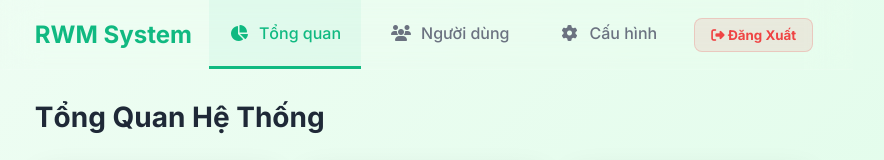
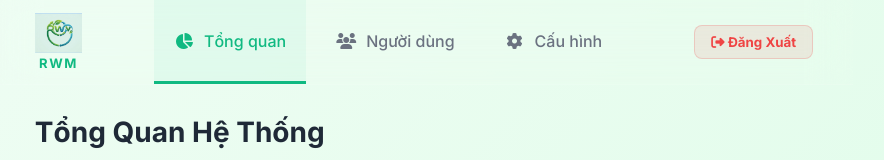
Before and after one commit to DinhBaoNg/rwm-system, a React (Vite) app in the folder Front-End/Main-website/: page /admin in a window 1280 px wide. Shown: the top 160 px of the page, without its empty margins (216-1100 px from the left). Built offline with nearby package versions, Linux system fonts and the light colour scheme.

Commit message:
✨ Tích hợp logo RWM mới vào Topbar

```diff
--- a/Front-End/Main-website/src/pages/Admin/Admin.css
+++ b/Front-End/Main-website/src/pages/Admin/Admin.css
@@ -10,7 +10,7 @@
 }
 
 .admin-topbar {
-  height: 70px;
+  height: 85px; /* Tăng nhẹ chiều cao để chứa logo dọc */
   width: 100%;
   background: rgba(255, 255, 255, 0.05);
   backdrop-filter: blur(20px);
@@ -23,10 +23,26 @@
   z-index: 10;
 }
 
+.topbar-logo {
+  display: flex;
+  flex-direction: column;
+  align-items: center;
+  justify-content: center;
+  gap: 2px;
+}
+
+.admin-logo-img {
+  height: 40px;
+  width: auto;
+  object-fit: contain;
+}
+
 .topbar-logo h2 {
-  font-size: 24px;
+  font-size: 13px;
   color: var(--primary-color);
   margin: 0;
+  font-weight: 800;
+  letter-spacing: 1.5px;
 }
 
 .nav-links {
--- a/Front-End/Main-website/src/pages/Admin/AdminLayout.jsx
+++ b/Front-End/Main-website/src/pages/Admin/AdminLayout.jsx
@@ -1,5 +1,6 @@
 import React from 'react';
 import { Outlet, useNavigate, useLocation } from 'react-router-dom';
+import logo from '../../assets/logo.png';
 import './Admin.css';
 
 function AdminLayout() {
@@ -7,16 +8,16 @@ function AdminLayout() {
   const location = useLocation();
 
   const handleLogout = () => {
-    // Thực tế sẽ xóa token ở đây
     navigate('/');
   };
 
   return (
     <div className="admin-layout">
-      {/* Topbar thay thế cho Sidebar */}
+      {/* Topbar */}
       <div className="admin-topbar">
         <div className="topbar-logo">
-          <h2>RWM System</h2>
+          <img src={logo} alt="RWM Logo" className="admin-logo-img" />
+          <h2>RWM</h2>
         </div>
 
         <ul className="nav-links">
```
Also changed, not shown: Front-End/Main-website/src/assets/logo.png (added).
